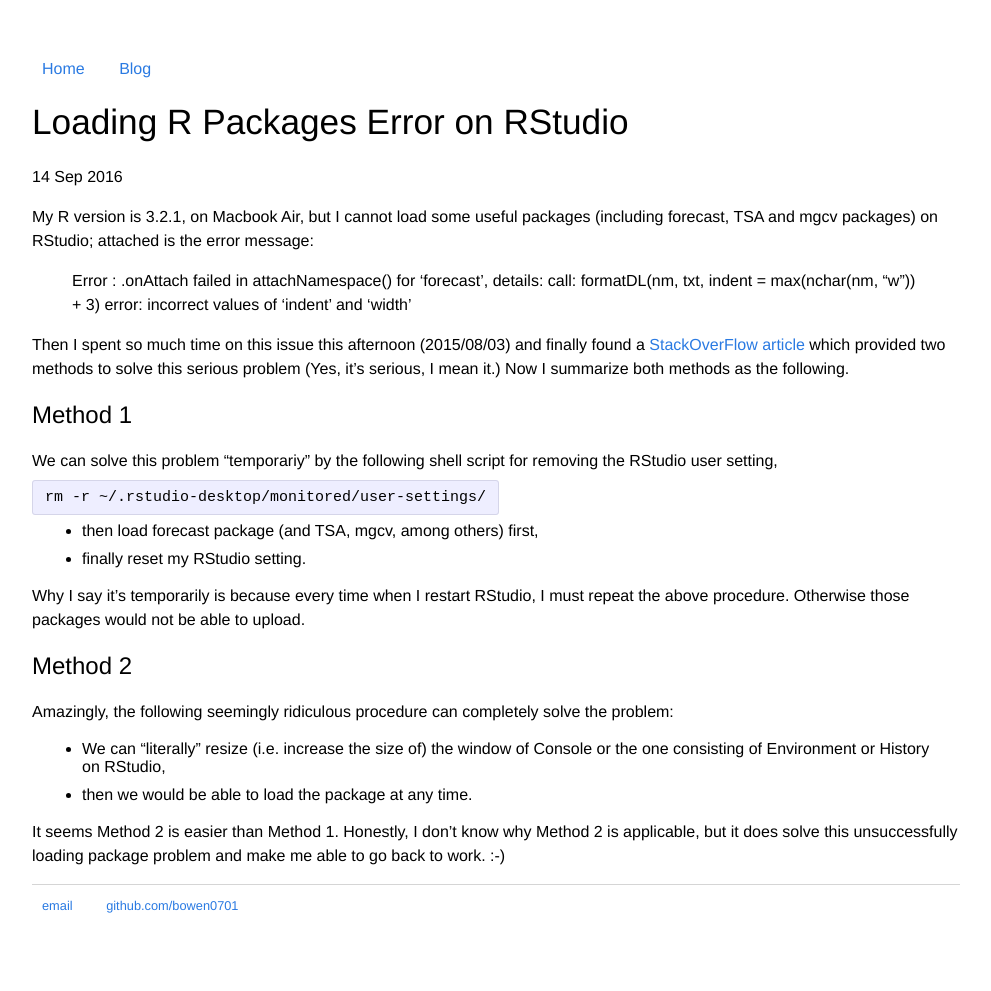
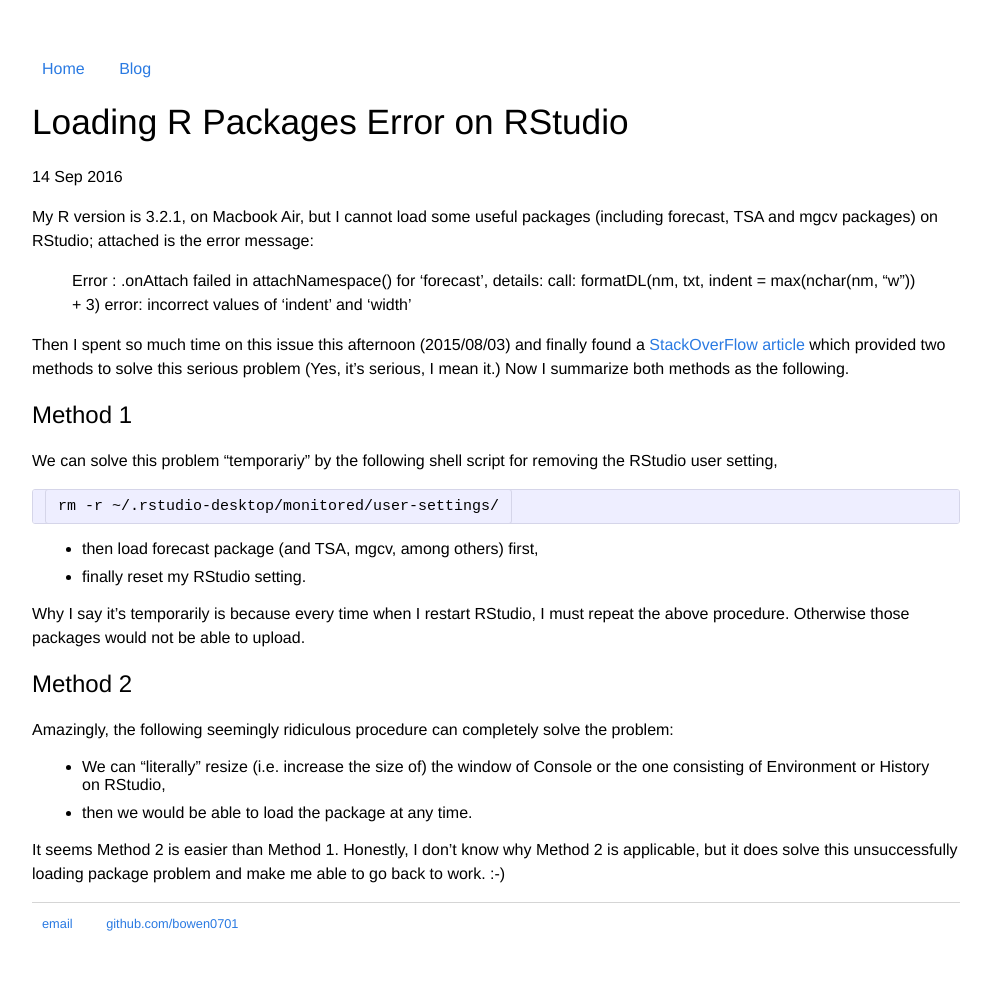
Before and after one commit to bowen0701/bowen0701.github.io, a Jekyll site: the page built from _posts/2016-09-14-rstudio-error.md, in a window 1280 px wide. Shown: the whole page, without its empty margins (144-1135 px from the left). Built offline with Jekyll 4.4.1, drawn with Linux system fonts in a browser that asks for light colours.

Commit message:
Add .post pre

```diff
--- a/css/main.css
+++ b/css/main.css
@@ -44,6 +44,7 @@
 }
 
 
+.post pre,
 .post code {
   border: 1px solid #d5d5e9;
   background-color: #eef;
```
